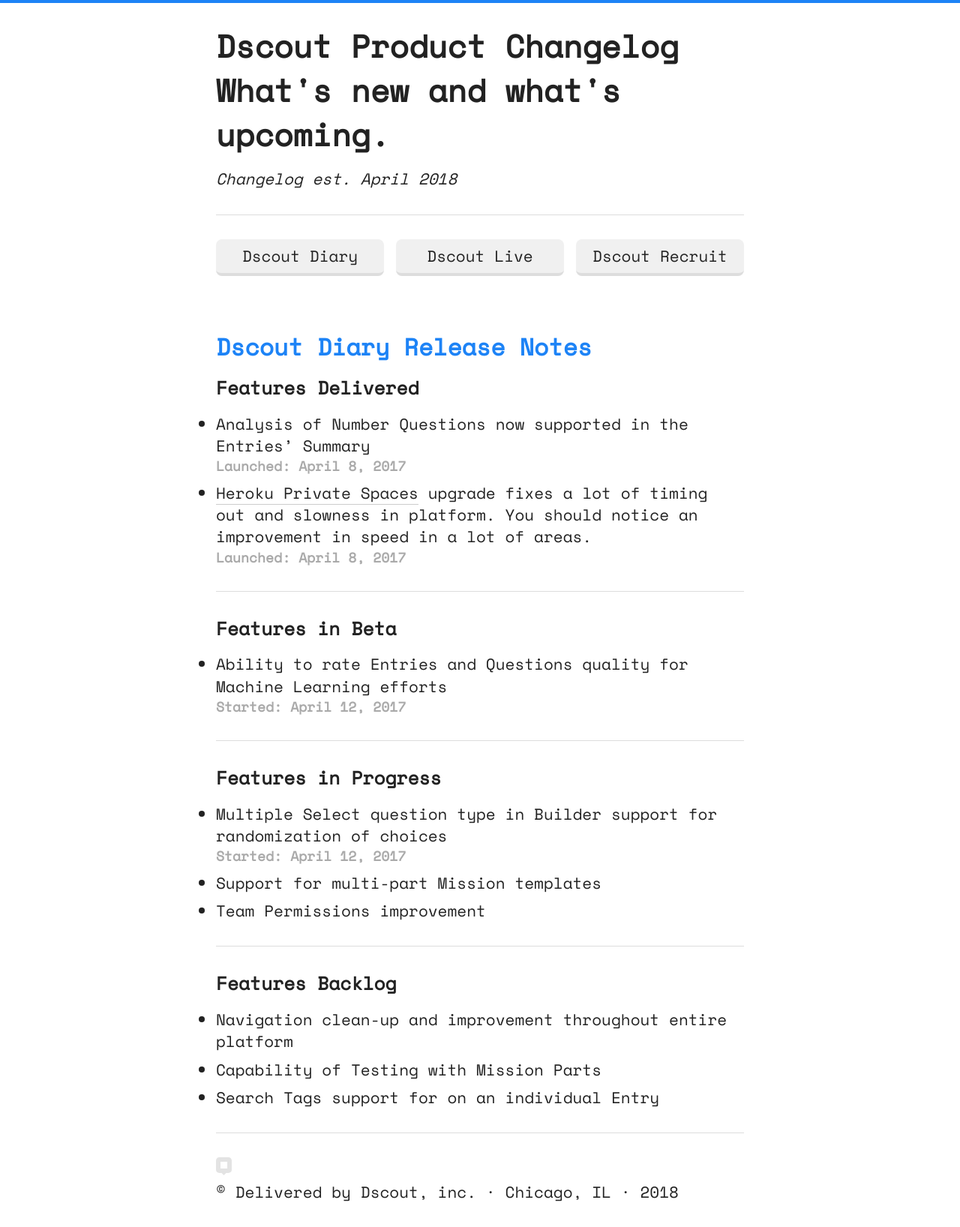
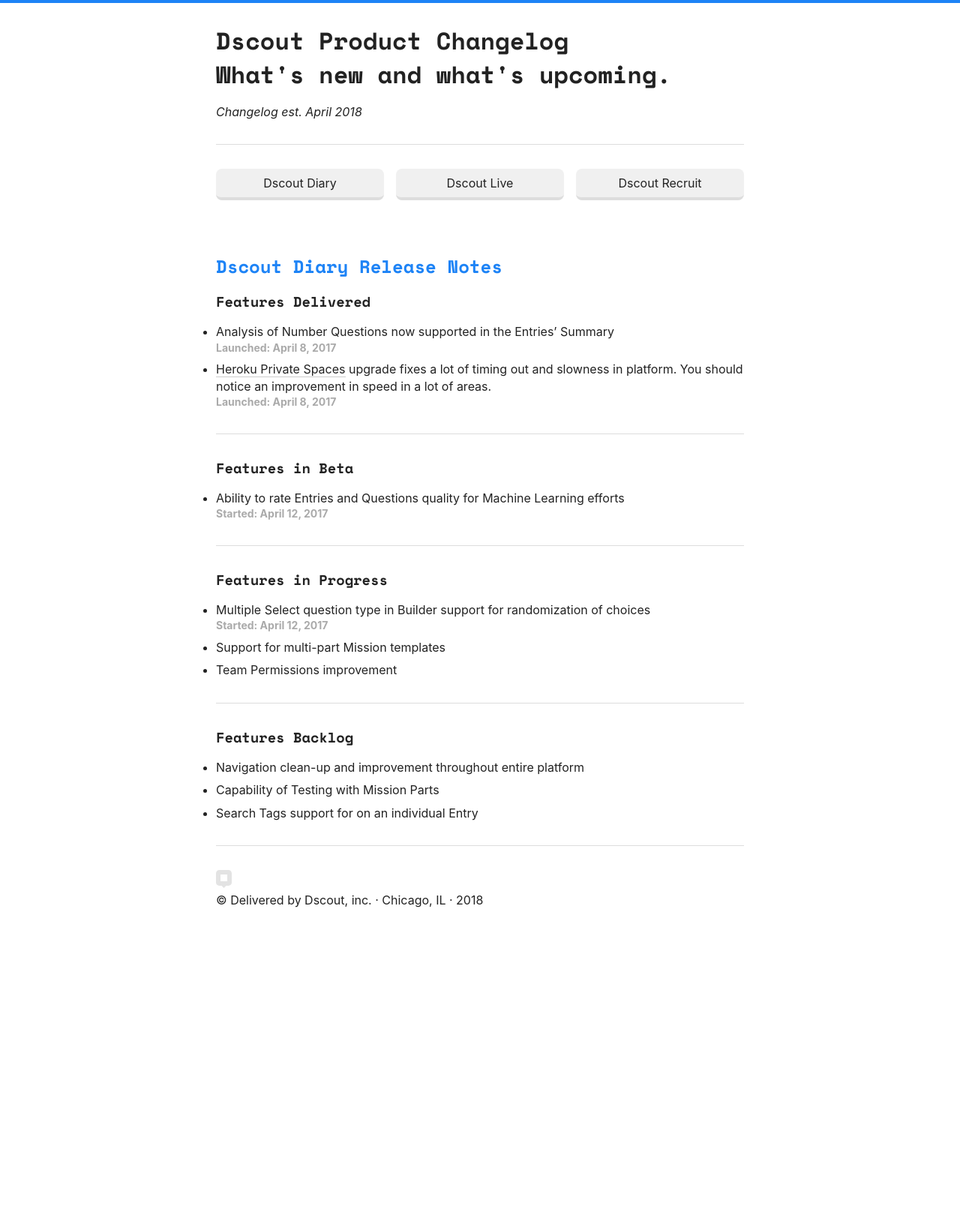
Before and after one commit to hickjul/dscout-changelog, a Jekyll site: the page built from index.md, in a window 1280 px wide. Shown: the whole page at 75% size. Built offline with Jekyll 4.4.1, drawn with Linux system fonts in a browser that asks for light colours; after the commit the page ends 1244 px from its top, so only the background shows below that.

Commit message:
Font changes

```diff
--- a/_includes/head.html
+++ b/_includes/head.html
@@ -17,5 +17,5 @@
   <!-- End Jekyll SEO tag -->
   <link rel="stylesheet" href="/assets/stylesheets/main.css">
   <link type="application/atom+xml" rel="alternate" href="http://localhost:4000/feed.xml" title="Your awesome title" />
-  <link href="https://fonts.googleapis.com/css?family=Space+Mono" rel="stylesheet">
+  <link href="https://fonts.googleapis.com/css?family=Space+Mono:400,700" rel="stylesheet">
 </head>
--- a/assets/stylesheets/main.css
+++ b/assets/stylesheets/main.css
@@ -4,7 +4,7 @@
   padding: 0; }
 
 body {
-  font: 400 21px 'Space Mono', monospace;
+  font: 400 16px  -apple-system, BlinkMacSystemFont, 'Segoe UI', 'Roboto', 'Oxygen', 'Ubuntu', 'Cantarell', 'Fira Sans', 'Droid Sans', 'Helvetica Neue', sans-serif;
   background: #FFF;
   color: #222;
   line-height: 1.4;
@@ -13,16 +13,16 @@ body {
 date {
   color: #AAA;
   display: block;
-  font-size: 18px;
-  font-weight: 800; }
+  font-size: 14px;
+  font-weight: 700; }
 
 a {
   color: #222;
   text-decoration: none;
   background-image: linear-gradient(transparent, transparent), linear-gradient(transparent, transparent), linear-gradient(to right, #CCC, #CCC);
-  background-position: 120%, 122%, 0 130%;
+  background-position: 120%, 122%, 0 140%;
   background-repeat: no-repeat;
-  background-size: 100% 8px; }
+  background-size: 100% 6px; }
   a:hover {
     background-image: linear-gradient(transparent, transparent), linear-gradient(transparent, transparent), linear-gradient(to right, #222, #222); }
 
@@ -43,6 +43,8 @@ hr {
 h1,
 h2,
 h3 {
+  font-family: 'Space Mono', Consolas, "Andale Mono WT", "Andale Mono", "Lucida Console", "Lucida Sans Typewriter", "DejaVu Sans Mono", "Bitstream Vera Sans Mono", "Liberation Mono", "Nimbus Mono L", Monaco, "Courier New", Courier, monospace;
+  font-weight: 700;
   margin-bottom: 16px; }
 
 h2.color--live {
--- a/assets/stylesheets/main.scss
+++ b/assets/stylesheets/main.scss
@@ -25,7 +25,7 @@ date {
   color: #AAA;
   display: block;
   font-size: 14px;
-  font-weight: 800;
+  font-weight: 700;
 }
 
 a {
@@ -34,7 +34,7 @@ a {
   background-image: linear-gradient(transparent, transparent),linear-gradient(transparent, transparent),linear-gradient(to right, $color--body-faint, $color--body-faint);
 	background-position: 120%, 122%, 0 140%;
   background-repeat: no-repeat;
-  background-size: 100% 7px;
+  background-size: 100% 6px;
 
   &:hover {
     background-image: linear-gradient(transparent, transparent),linear-gradient(transparent, transparent),linear-gradient(to right, $color--body, $color--body);
@@ -64,6 +64,7 @@ h1,
 h2,
 h3 {
   font-family: 'Space Mono', Consolas, "Andale Mono WT", "Andale Mono", "Lucida Console", "Lucida Sans Typewriter", "DejaVu Sans Mono", "Bitstream Vera Sans Mono", "Liberation Mono", "Nimbus Mono L", Monaco, "Courier New", Courier, monospace;
+  font-weight: 700;
   margin-bottom: 16px;
 }
 
```
Also changed, not shown: 1 other file.
